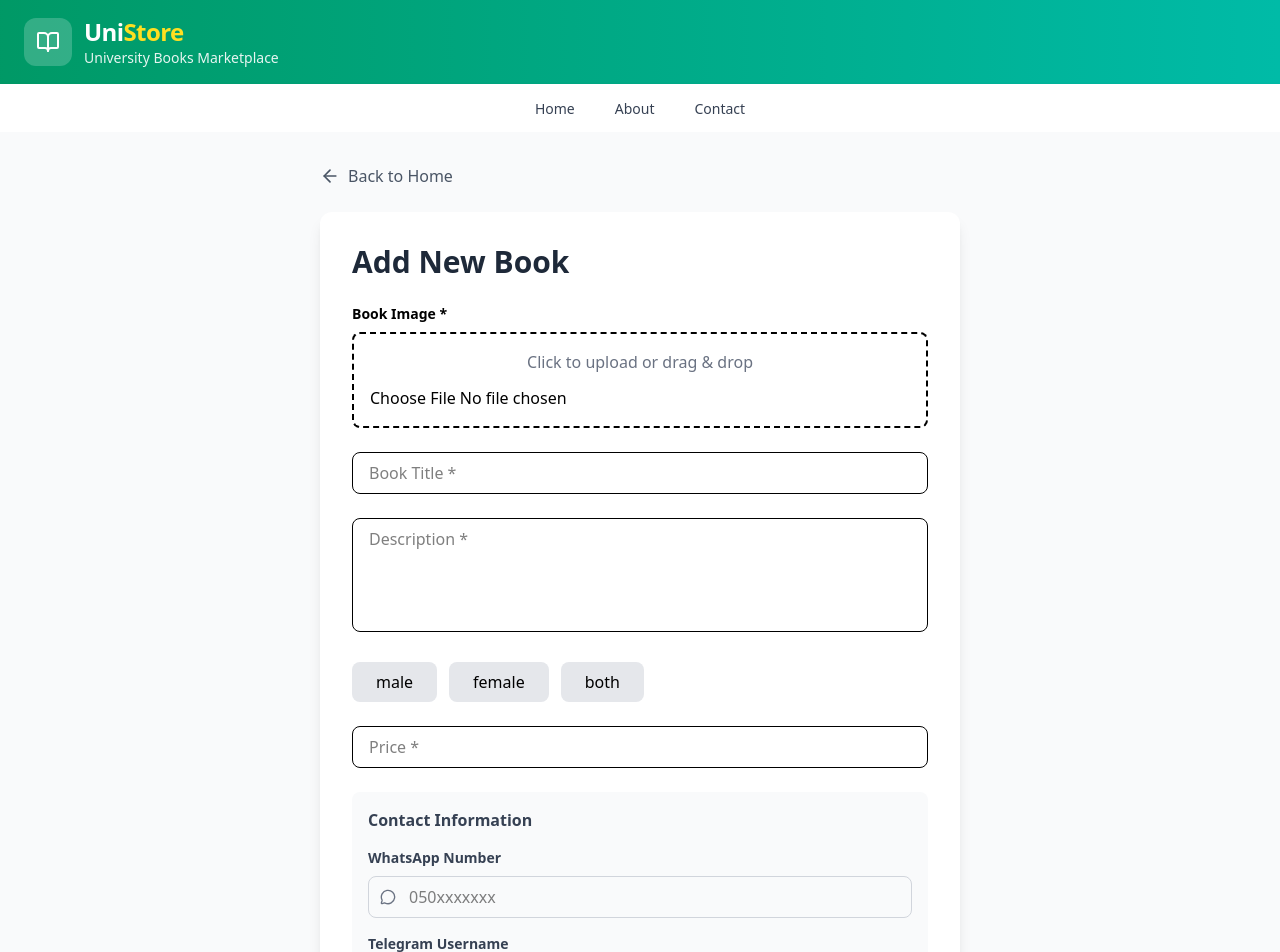
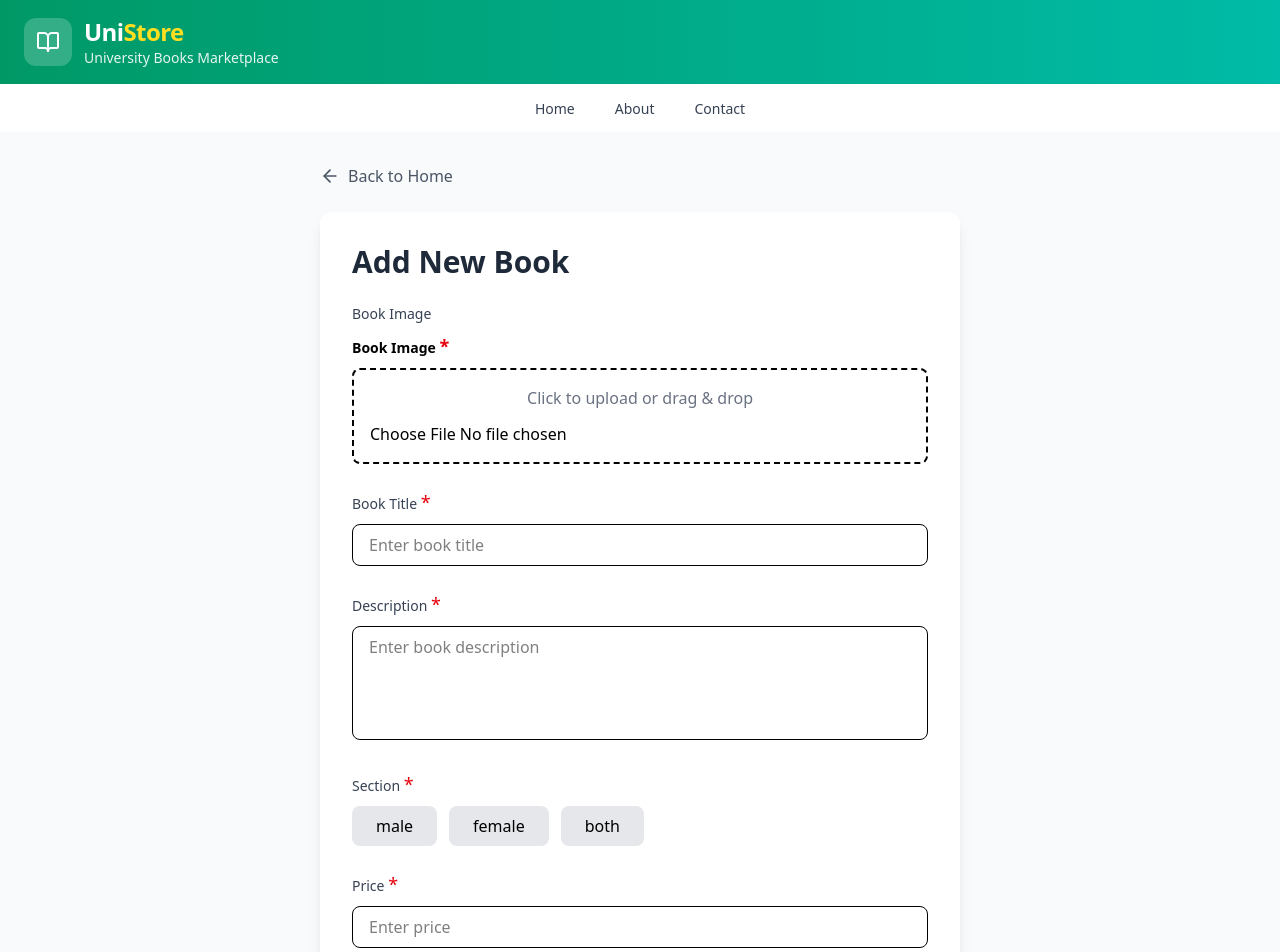
Before and after one commit to mnoNoor/Uni-Store, a React (Vite) app in the folder frontend/: page /add-book in a window 1280 px wide. Shown: the top 952 px of the page. Built offline with nearby package versions, Linux system fonts and the light colour scheme; no server answers.

Commit message:
UI improvements

```diff
--- a/frontend/src/Features/books/AddBook.jsx
+++ b/frontend/src/Features/books/AddBook.jsx
@@ -99,27 +99,54 @@ export default function AddBook() {
           </h2>
 
           <form onSubmit={handleSubmit} className="space-y-6">
+            <div>
+              <label className="block text-sm font-medium text-gray-700 mb-2">
+                Book Image
+              </label>
               <ImageUpload image={image} setImage={setImage} />
+            </div>
 
+            <div>
+              <label
+                htmlFor="title"
+                className="block text-sm font-medium text-gray-700 mb-2"
+              >
+                Book Title <span className="text-red-600 text-lg">*</span>
+              </label>
               <input
+                id="title"
                 name="title"
-              placeholder="Book Title *"
+                placeholder="Enter book title"
                 value={form.title}
                 onChange={handleChange}
-              className="w-full px-4 py-2 border rounded-lg"
+                className="w-full px-4 py-2 border rounded-lg focus:ring-2 focus:ring-green-500 focus:border-transparent"
                 required
               />
+            </div>
 
+            <div>
+              <label
+                htmlFor="description"
+                className="block text-sm font-medium text-gray-700 mb-2"
+              >
+                Description <span className="text-red-600 text-lg">*</span>
+              </label>
               <textarea
+                id="description"
                 name="description"
-              placeholder="Description *"
+                placeholder="Enter book description"
                 value={form.description}
                 onChange={handleChange}
                 rows="4"
-              className="w-full px-4 py-2 border rounded-lg resize-none"
+                className="w-full px-4 py-2 border rounded-lg resize-none focus:ring-2 focus:ring-green-500 focus:border-transparent"
                 required
               />
+            </div>
 
+            <div>
+              <label className="block text-sm font-medium text-gray-700 mb-2">
+                Section <span className="text-red-600 text-lg">*</span>
+              </label>
               <div className="flex gap-3">
                 {sections.map((value) => (
                   <button
@@ -129,25 +156,35 @@ export default function AddBook() {
                     className={`px-6 py-2 rounded-lg transition ${
                       form.section === value
                         ? "bg-green-600 text-white"
-                      : "bg-gray-200"
+                        : "bg-gray-200 hover:bg-gray-300"
                     }`}
                   >
                     {value}
                   </button>
                 ))}
               </div>
+            </div>
 
+            <div>
+              <label
+                htmlFor="price"
+                className="block text-sm font-medium text-gray-700 mb-2"
+              >
+                Price <span className="text-red-600 text-lg">*</span>
+              </label>
               <input
+                id="price"
                 type="number"
                 name="price"
-              placeholder="Price *"
+                placeholder="Enter price"
                 value={form.price}
                 onChange={handleChange}
                 min="0"
                 step="0.01"
-              className="w-full px-4 py-2 border rounded-lg"
+                className="w-full px-4 py-2 border rounded-lg focus:ring-2 focus:ring-green-500 focus:border-transparent"
                 required
               />
+            </div>
 
             <ContactSection
               whatsapp={form.whatsapp}
@@ -159,7 +196,9 @@ export default function AddBook() {
               type="submit"
               disabled={loading}
               className={`w-full py-3 rounded-lg text-white font-semibold transition ${
-                loading ? "bg-gray-400" : "bg-green-600 hover:bg-green-700"
+                loading
+                  ? "bg-gray-400 cursor-not-allowed"
+                  : "bg-green-600 hover:bg-green-700"
               }`}
             >
               {loading ? (
--- a/frontend/src/Features/books/BookCard.jsx
+++ b/frontend/src/Features/books/BookCard.jsx
@@ -38,11 +38,14 @@ export default function BookCard({ book, setBooks, currentUserId }) {
   return (
     <article className="bg-white rounded-lg shadow hover:shadow-md transition overflow-hidden">
       <Link to={`/books/${book._id}`}>
-        <div className="aspect-3/4 w-full bg-gray-100">
+        <div
+          className="relative w-full bg-gray-100"
+          style={{ height: "300px" }}
+        >
           <img
             src={book.image || "/placeholder.png"}
             alt={book.title}
-            className="w-full h-full object-contain"
+            className="w-full h-full object-contain absolute inset-0"
           />
         </div>
 
--- a/frontend/src/Features/shared/ImageUpload.jsx
+++ b/frontend/src/Features/shared/ImageUpload.jsx
@@ -34,7 +34,9 @@ export default function ImageUpload({ image, setImage }) {
 
   return (
     <div>
-      <label className="block text-sm font-semibold mb-2">Book Image *</label>
+      <label className="block text-sm font-semibold mb-2">
+        Book Image <span className="text-red-600 text-lg">*</span>
+      </label>
 
       <div className="border-2 border-dashed rounded-lg p-4 hover:border-green-500 transition">
         {image?.preview ? (
```
Lines whose indentation alone changed are shown as unchanged.
